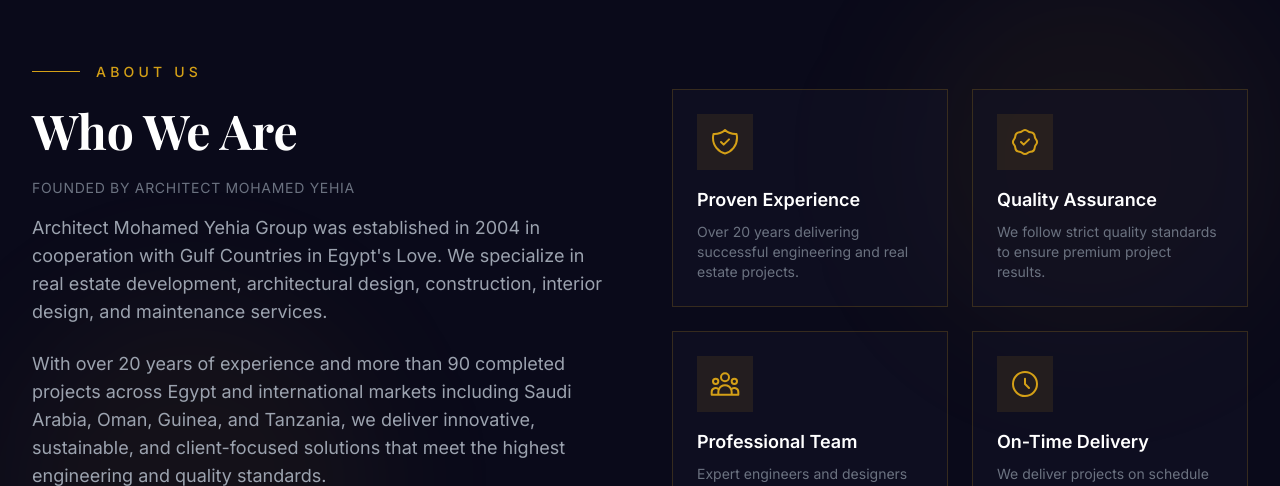
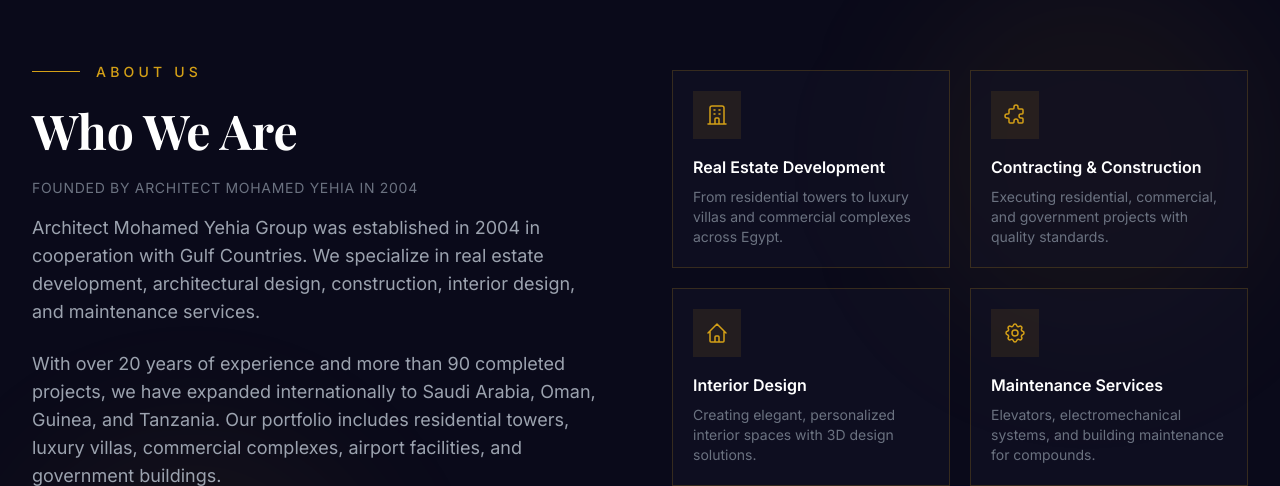
Before and after one commit to ahmedgfathy/coretrust, a React (Vite) app: page / in a window 1280 px wide. Shown: the part 2314-2800 px from the top of the page. Built offline with nearby package versions, Linux system fonts and the light colour scheme; the HTML template or start-up script is replaced by a standard one.

Commit message:
Update entire site with REAL data from PDF - 6 divisions, accurate history, real projects

```diff
--- a/src/components/About.tsx
+++ b/src/components/About.tsx
@@ -1,9 +1,11 @@
 const About = () => {
   const features = [
-    { title: 'Proven Experience', desc: 'Over 20 years delivering successful engineering and real estate projects.', icon: 'M9 12l2 2 4-4m5.618-4.016A11.955 11.955 0 0112 2.944a11.955 11.955 0 01-8.618 3.04A12.02 12.02 0 003 9c0 5.591 3.824 10.29 9 11.622 5.176-1.332 9-6.03 9-11.622 0-1.042-.133-2.052-.382-3.016z' },
-    { title: 'Quality Assurance', desc: 'We follow strict quality standards to ensure premium project results.', icon: 'M9 12l2 2 4-4M7.835 4.697a3.42 3.42 0 001.946-.806 3.403 3.403 0 014.438 0 3.42 3.42 0 001.946.806 3.42 3.42 0 013.138 3.138 3.403 3.403 0 00.806 1.946 3.42 3.42 0 010 4.438 3.403 3.403 0 00-.806 1.946 3.42 3.42 0 01-3.138 3.138 3.403 3.403 0 00-1.946.806 3.42 3.42 0 01-4.438 0 3.403 3.403 0 00-1.946-.806 3.42 3.42 0 01-3.138-3.138 3.403 3.403 0 00-.806-1.946 3.42 3.42 0 010-4.438 3.403 3.403 0 00.806-1.946 3.42 3.42 0 013.138-3.138z' },
-    { title: 'Professional Team', desc: 'Expert engineers and designers dedicated to excellence and innovation.', icon: 'M17 20h5v-2a3 3 0 00-5.356-1.857M17 20H7m10 0v-2c0-.656-.126-1.283-.356-1.857M7 20H2v-2a3 3 0 015.356-1.857M7 20v-2c0-.656.126-1.283.356-1.857m0 0a5.002 5.002 0 019.288 0M15 7a3 3 0 11-6 0 3 3 0 016 0zm6 3a2 2 0 11-4 0 2 2 0 014 0zM7 10a2 2 0 11-4 0 2 2 0 014 0z' },
-    { title: 'On-Time Delivery', desc: 'We deliver projects on schedule with full commitment and transparency.', icon: 'M12 8v4l3 3m6-3a9 9 0 11-18 0 9 9 0 0118 0z' },
+    { title: 'Real Estate Development', desc: 'From residential towers to luxury villas and commercial complexes across Egypt.', icon: 'M19 21V5a2 2 0 00-2-2H7a2 2 0 00-2 2v16m14 0h2m-2 0h-5m-9 0H3m2 0h5M9 7h1m-1 4h1m4-4h1m-1 4h1m-5 10v-5a1 1 0 011-1h2a1 1 0 011 1v5m-4 0h4' },
+    { title: 'Contracting & Construction', desc: 'Executing residential, commercial, and government projects with quality standards.', icon: 'M11 4a2 2 0 114 0v1a1 1 0 001 1h3a1 1 0 011 1v3a1 1 0 01-1 1h-1a2 2 0 100 4h1a1 1 0 011 1v3a1 1 0 01-1 1h-3a1 1 0 01-1-1v-1a2 2 0 10-4 0v1a1 1 0 01-1 1H7a1 1 0 01-1-1v-3a1 1 0 00-1-1H4a2 2 0 110-4h1a1 1 0 001-1V7a1 1 0 011-1h3a1 1 0 001-1V4z' },
+    { title: 'Interior Design', desc: 'Creating elegant, personalized interior spaces with 3D design solutions.', icon: 'M3 12l2-2m0 0l7-7 7 7M5 10v10a1 1 0 001 1h3m10-11l2 2m-2-2v10a1 1 0 01-1 1h-3m-6 0a1 1 0 001-1v-4a1 1 0 011-1h2a1 1 0 011 1v4a1 1 0 001 1m-6 0h6' },
+    { title: 'Maintenance Services', desc: 'Elevators, electromechanical systems, and building maintenance for compounds.', icon: 'M10.325 4.317c.426-1.756 2.924-1.756 3.35 0a1.724 1.724 0 002.573 1.066c1.543-.94 3.31.826 2.37 2.37a1.724 1.724 0 001.065 2.572c1.756.426 1.756 2.924 0 3.35a1.724 1.724 0 00-1.066 2.573c.94 1.543-.826 3.31-2.37 2.37a1.724 1.724 0 00-2.572 1.065c-.426 1.756-2.924 1.756-3.35 0a1.724 1.724 0 00-2.573-1.066c-1.543.94-3.31-.826-2.37-2.37a1.724 1.724 0 00-1.065-2.572c-1.756-.426-1.756-2.924 0-3.35a1.724 1.724 0 001.066-2.573c-.94-1.543.826-3.31 2.37-2.37.996.608 2.296.07 2.572-1.065z M15 12a3 3 0 11-6 0 3 3 0 016 0z' },
+    { title: 'Castings & Hardware', desc: 'Die cast castings, sand casting, and stamp manufacturing for industry.', icon: 'M19.428 15.428a2 2 0 00-1.022-.547l-2.387-.477a6 6 0 00-3.86.517l-.318.158a6 6 0 01-3.86.517L6.05 15.21a2 2 0 00-1.806.547M8 4h8l-1 1v5.172a2 2 0 00.586 1.414l5 5c1.26 1.26.367 3.414-1.415 3.414H4.828c-1.782 0-2.674-2.154-1.414-3.414l5-5A2 2 0 009 10.172V5L8 4z' },
+    { title: 'Aluminum Profiles', desc: 'Hot extrusion aluminum profiles in various sizes and surface treatments.', icon: 'M4 5a1 1 0 011-1h14a1 1 0 011 1v2a1 1 0 01-1 1H5a1 1 0 01-1-1V5zM4 13a1 1 0 011-1h6a1 1 0 011 1v6a1 1 0 01-1 1H5a1 1 0 01-1-1v-6zM16 13a1 1 0 011-1h2a1 1 0 011 1v6a1 1 0 01-1 1h-2a1 1 0 01-1-1v-6z' },
   ]
 
   return (
@@ -18,24 +20,27 @@ const About = () => {
               <span className="text-[#d4a017] text-[10px] sm:text-sm uppercase tracking-[0.2em] sm:tracking-[0.3em] font-medium">About Us</span>
             </div>
             <h2 className="text-3xl sm:text-4xl md:text-5xl font-bold text-white mb-4 sm:mb-6" style={{ fontFamily: 'Playfair Display, serif' }}>Who We Are</h2>
-            <p className="text-gray-500 text-xs sm:text-sm uppercase tracking-wider mb-3 sm:mb-4">Founded by Architect Mohamed Yehia</p>
+            <p className="text-gray-500 text-xs sm:text-sm uppercase tracking-wider mb-3 sm:mb-4">Founded by Architect Mohamed Yehia in 2004</p>
             <p className="text-gray-400 text-sm sm:text-base md:text-lg leading-relaxed mb-4 sm:mb-6">
-              Architect Mohamed Yehia Group was established in 2004 in cooperation with Gulf Countries in Egypt's Love. We specialize in real estate development, architectural design, construction, interior design, and maintenance services.
+              Architect Mohamed Yehia Group was established in 2004 in cooperation with Gulf Countries. We specialize in real estate development, architectural design, construction, interior design, and maintenance services.
+            </p>
+            <p className="text-gray-400 text-sm sm:text-base md:text-lg leading-relaxed mb-4 sm:mb-6">
+              With over 20 years of experience and more than 90 completed projects, we have expanded internationally to Saudi Arabia, Oman, Guinea, and Tanzania. Our portfolio includes residential towers, luxury villas, commercial complexes, airport facilities, and government buildings.
             </p>
             <p className="text-gray-400 text-sm sm:text-base md:text-lg leading-relaxed mb-6 sm:mb-8">
-              With over 20 years of experience and more than 90 completed projects across Egypt and international markets including Saudi Arabia, Oman, Guinea, and Tanzania, we deliver innovative, sustainable, and client-focused solutions that meet the highest engineering and quality standards.
+              We operate through 6 specialized divisions: Real Estate Development, Contracting & Construction, Interior Design, Maintenance Services, Castings & Hardware, and Aluminum Profiles.
             </p>
             <a href="#contact" className="btn-gold inline-block">Get Free Consultation</a>
           </div>
-          <div className="grid grid-cols-1 sm:grid-cols-2 gap-4 sm:gap-6">
+          <div className="grid grid-cols-1 sm:grid-cols-2 gap-4 sm:gap-5">
             {features.map((f, i) => (
-              <div key={i} className="bg-[#121226]/50 p-4 sm:p-6 border border-[#d4a017]/20 hover:border-[#d4a017]/50 transition-all duration-300 card-hover">
-                <div className="w-10 sm:w-12 lg:w-14 h-10 sm:h-12 lg:h-14 bg-[#d4a017]/10 flex items-center justify-center mb-3 sm:mb-4 text-[#d4a017]">
-                  <svg className="w-6 sm:w-7 lg:w-8 h-6 sm:h-7 lg:h-8" fill="none" stroke="currentColor" viewBox="0 0 24 24">
+              <div key={i} className="bg-[#121226]/50 p-4 sm:p-5 border border-[#d4a017]/20 hover:border-[#d4a017]/50 transition-all duration-300 card-hover">
+                <div className="w-10 sm:w-12 h-10 sm:h-12 bg-[#d4a017]/10 flex items-center justify-center mb-3 sm:mb-4 text-[#d4a017]">
+                  <svg className="w-5 sm:w-6 h-5 sm:h-6" fill="none" stroke="currentColor" viewBox="0 0 24 24">
                     <path strokeLinecap="round" strokeLinejoin="round" strokeWidth={1.5} d={f.icon} />
                   </svg>
                 </div>
-                <h3 className="text-white font-semibold text-sm sm:text-base lg:text-lg mb-1 sm:mb-2">{f.title}</h3>
+                <h3 className="text-white font-semibold text-sm sm:text-base mb-1 sm:mb-2">{f.title}</h3>
                 <p className="text-gray-500 text-xs sm:text-sm leading-relaxed">{f.desc}</p>
               </div>
             ))}
--- a/src/components/Services.tsx
+++ b/src/components/Services.tsx
@@ -1,8 +1,46 @@
 const services = [
-  { title: 'Real Estate Development', desc: 'Research, site evaluation, and development of distinctive properties with innovative design and sustainable construction methods.', icon: 'M19 21V5a2 2 0 00-2-2H7a2 2 0 00-2 2v16m14 0h2m-2 0h-5m-9 0H3m2 0h5M9 7h1m-1 4h1m4-4h1m-1 4h1m-5 10v-5a1 1 0 011-1h2a1 1 0 011 1v5m-4 0h4' },
-  { title: 'Interior Design & Execution', desc: 'Creating functional, elegant, and personalized interior spaces with 3D design solutions for residential and commercial projects.', icon: 'M3 12l2-2m0 0l7-7 7 7M5 10v10a1 1 0 001 1h3m10-11l2 2m-2-2v10a1 1 0 01-1 1h-3m-6 0a1 1 0 001-1v-4a1 1 0 011-1h2a1 1 0 011 1v4a1 1 0 001 1m-6 0h6' },
-  { title: 'Contracting & Construction', desc: 'Executing projects efficiently with quality materials and expert engineering supervision across residential, commercial, and industrial buildings.', icon: 'M11 4a2 2 0 114 0v1a1 1 0 001 1h3a1 1 0 011 1v3a1 1 0 01-1 1h-1a2 2 0 100 4h1a1 1 0 011 1v3a1 1 0 01-1 1h-3a1 1 0 01-1-1v-1a2 2 0 10-4 0v1a1 1 0 01-1 1H7a1 1 0 01-1-1v-3a1 1 0 00-1-1H4a2 2 0 110-4h1a1 1 0 001-1V7a1 1 0 011-1h3a1 1 0 001-1V4z' },
-  { title: 'Maintenance', desc: 'Providing comprehensive maintenance for residential compounds, commercial buildings, elevators, and electromechanical systems.', icon: 'M10.325 4.317c.426-1.756 2.924-1.756 3.35 0a1.724 1.724 0 002.573 1.066c1.543-.94 3.31.826 2.37 2.37a1.724 1.724 0 001.065 2.572c1.756.426 1.756 2.924 0 3.35a1.724 1.724 0 00-1.066 2.573c.94 1.543-.826 3.31-2.37 2.37a1.724 1.724 0 00-2.572 1.065c-.426 1.756-2.924 1.756-3.35 0a1.724 1.724 0 00-2.573-1.066c-1.543.94-3.31-.826-2.37-2.37a1.724 1.724 0 00-1.065-2.572c-1.756-.426-1.756-2.924 0-3.35a1.724 1.724 0 001.066-2.573c-.94-1.543.826-3.31 2.37-2.37.996.608 2.296.07 2.572-1.065z M15 12a3 3 0 11-6 0 3 3 0 016 0z' },
+  {
+    title: 'Real Estate Development',
+    titleAr: 'الاستثمار العقاري',
+    desc: 'Research, site evaluation, and development of distinctive properties. From residential towers to luxury villas and commercial complexes across Egypt.',
+    icon: 'M19 21V5a2 2 0 00-2-2H7a2 2 0 00-2 2v16m14 0h2m-2 0h-5m-9 0H3m2 0h5M9 7h1m-1 4h1m4-4h1m-1 4h1m-5 10v-5a1 1 0 011-1h2a1 1 0 011 1v5m-4 0h4',
+    projects: ['Sabbia Resort', 'Core Complex', 'La Nova Towers']
+  },
+  {
+    title: 'Contracting & Construction',
+    titleAr: 'المقاولات',
+    desc: 'Executing projects with quality materials and expert engineering. From residential buildings to government projects and infrastructure.',
+    icon: 'M11 4a2 2 0 114 0v1a1 1 0 001 1h3a1 1 0 011 1v3a1 1 0 01-1 1h-1a2 2 0 100 4h1a1 1 0 011 1v3a1 1 0 01-1 1h-3a1 1 0 01-1-1v-1a2 2 0 10-4 0v1a1 1 0 01-1 1H7a1 1 0 01-1-1v-3a1 1 0 00-1-1H4a2 2 0 110-4h1a1 1 0 001-1V7a1 1 0 011-1h3a1 1 0 001-1V4z',
+    projects: ['Agricultural Bank', 'Engineers Syndicate Club']
+  },
+  {
+    title: 'Interior Design & Execution',
+    titleAr: 'التصميم الداخلي',
+    desc: 'Creating functional, elegant, and personalized interior spaces with 3D design solutions for residential and commercial projects.',
+    icon: 'M3 12l2-2m0 0l7-7 7 7M5 10v10a1 1 0 001 1h3m10-11l2 2m-2-2v10a1 1 0 01-1 1h-3m-6 0a1 1 0 001-1v-4a1 1 0 011-1h2a1 1 0 011 1v4a1 1 0 001 1m-6 0h6',
+    projects: ['Golf West Villa', 'Nesreen Tafesh Center', 'Maadi Mall']
+  },
+  {
+    title: 'Maintenance Services',
+    titleAr: 'الصيانة',
+    desc: 'Comprehensive maintenance for residential compounds, elevators, electromechanical systems, and building facades.',
+    icon: 'M10.325 4.317c.426-1.756 2.924-1.756 3.35 0a1.724 1.724 0 002.573 1.066c1.543-.94 3.31.826 2.37 2.37a1.724 1.724 0 001.065 2.572c1.756.426 1.756 2.924 0 3.35a1.724 1.724 0 00-1.066 2.573c.94 1.543-.826 3.31-2.37 2.37a1.724 1.724 0 00-2.572 1.065c-.426 1.756-2.924 1.756-3.35 0a1.724 1.724 0 00-2.573-1.066c-1.543.94-3.31-.826-2.37-2.37a1.724 1.724 0 00-1.065-2.572c-1.756-.426-1.756-2.924 0-3.35a1.724 1.724 0 001.066-2.573c-.94-1.543.826-3.31 2.37-2.37.996.608 2.296.07 2.572-1.065z M15 12a3 3 0 11-6 0 3 3 0 016 0z',
+    projects: ['Asmarat Compound', 'Suez Governorate', 'Agricultural Bank']
+  },
+  {
+    title: 'Castings & Hardware',
+    titleAr: 'المسبوكات والخردوات',
+    desc: 'Production of die cast castings, sand casting, aluminum profiles, and stamp manufacturing for industrial applications.',
+    icon: 'M19.428 15.428a2 2 0 00-1.022-.547l-2.387-.477a6 6 0 00-3.86.517l-.318.158a6 6 0 01-3.86.517L6.05 15.21a2 2 0 00-1.806.547M8 4h8l-1 1v5.172a2 2 0 00.586 1.414l5 5c1.26 1.26.367 3.414-1.415 3.414H4.828c-1.782 0-2.674-2.154-1.414-3.414l5-5A2 2 0 009 10.172V5L8 4z',
+    projects: ['Die Cast Production', 'Aluminum Profiles', 'Stamp Manufacturing']
+  },
+  {
+    title: 'Aluminum Profiles',
+    titleAr: 'قطاعات الألومنيوم',
+    desc: 'Production of aluminum profiles by hot extrusion method in various sizes, shapes and surface treatment for architectural and industrial uses.',
+    icon: 'M4 5a1 1 0 011-1h14a1 1 0 011 1v2a1 1 0 01-1 1H5a1 1 0 01-1-1V5zM4 13a1 1 0 011-1h6a1 1 0 011 1v6a1 1 0 01-1 1H5a1 1 0 01-1-1v-6zM16 13a1 1 0 011-1h2a1 1 0 011 1v6a1 1 0 01-1 1h-2a1 1 0 01-1-1v-6z',
+    projects: ['Architectural Applications', 'Industrial Uses', 'Transportation']
+  },
 ]
 
 const Services = () => {
@@ -17,13 +55,14 @@ const Services = () => {
         <div className="text-center mb-10 sm:mb-14 lg:mb-16">
           <div className="flex items-center justify-center space-x-3 sm:space-x-4 mb-4 sm:mb-6">
             <div className="w-8 sm:w-12 h-px bg-[#d4a017]"></div>
-            <span className="text-[#d4a017] text-[10px] sm:text-sm uppercase tracking-[0.2em] sm:tracking-[0.3em] font-medium">Our Services</span>
+            <span className="text-[#d4a017] text-[10px] sm:text-sm uppercase tracking-[0.2em] sm:tracking-[0.3em] font-medium">Our Divisions</span>
             <div className="w-8 sm:w-12 h-px bg-[#d4a017]"></div>
           </div>
-          <h2 className="text-3xl sm:text-4xl md:text-5xl font-bold text-white mb-4 sm:mb-6" style={{ fontFamily: 'Playfair Display, serif' }}>Our Services</h2>
-          <p className="text-gray-400 text-sm sm:text-base md:text-lg max-w-2xl mx-auto px-4">Comprehensive real estate and engineering solutions through our specialized divisions.</p>
+          <h2 className="text-3xl sm:text-4xl md:text-5xl font-bold text-white mb-4 sm:mb-6" style={{ fontFamily: 'Playfair Display, serif' }}>Our Divisions</h2>
+          <p className="text-gray-400 text-sm sm:text-base md:text-lg max-w-3xl mx-auto px-4">A multidisciplinary company with 6 specialized divisions serving Egypt and international markets since 2004.</p>
         </div>
-        <div className="grid grid-cols-1 sm:grid-cols-2 lg:grid-cols-4 gap-4 sm:gap-6 lg:gap-8">
+
+        <div className="grid grid-cols-1 sm:grid-cols-2 lg:grid-cols-3 gap-4 sm:gap-6 lg:gap-8">
           {services.map((s, i) => (
             <div key={i} className="group bg-[#121226]/50 border border-[#d4a017]/20 p-5 sm:p-6 lg:p-8 hover:border-[#d4a017]/50 transition-all duration-500 card-hover relative overflow-hidden">
               <div className="absolute inset-0 bg-gradient-to-br from-[#d4a017]/5 to-transparent opacity-0 group-hover:opacity-100 transition-opacity duration-500"></div>
@@ -33,8 +72,14 @@ const Services = () => {
                     <path strokeLinecap="round" strokeLinejoin="round" strokeWidth={1.5} d={s.icon} />
                   </svg>
                 </div>
-                <h3 className="text-white text-base sm:text-lg lg:text-xl font-semibold mb-2 sm:mb-3 lg:mb-4" style={{ fontFamily: 'Playfair Display, serif' }}>{s.title}</h3>
-                <p className="text-gray-500 text-xs sm:text-sm leading-relaxed">{s.desc}</p>
+                <h3 className="text-white text-base sm:text-lg lg:text-xl font-semibold mb-1 sm:mb-2" style={{ fontFamily: 'Playfair Display, serif' }}>{s.title}</h3>
+                <p className="text-[#d4a017] text-xs sm:text-sm mb-2 sm:mb-3">{s.titleAr}</p>
+                <p className="text-gray-500 text-xs sm:text-sm leading-relaxed mb-3 sm:mb-4">{s.desc}</p>
+                <div className="flex flex-wrap gap-1.5 sm:gap-2">
+                  {s.projects.map((p, j) => (
+                    <span key={j} className="text-[10px] sm:text-xs px-2 py-1 bg-[#d4a017]/10 text-[#d4a017] border border-[#d4a017]/20">{p}</span>
+                  ))}
+                </div>
               </div>
               <div className="absolute top-0 right-0 w-6 sm:w-7 lg:w-8 h-6 sm:h-7 lg:h-8 border-t border-r border-[#d4a017]/30 group-hover:border-[#d4a017]/60 transition-colors duration-300"></div>
               <div className="absolute bottom-0 left-0 w-6 sm:w-7 lg:w-8 h-6 sm:h-7 lg:h-8 border-b border-l border-[#d4a017]/30 group-hover:border-[#d4a017]/60 transition-colors duration-300"></div>
--- a/src/components/Timeline.tsx
+++ b/src/components/Timeline.tsx
@@ -1,10 +1,46 @@
 const events = [
-  { year: '2004', title: 'Company Founded', desc: 'Started with 8 residential towers in Alexandria and 7 residential towers in Cairo.' },
-  { year: '2006', title: 'Expansion Phase', desc: 'Completed 20 projects including villas and residential buildings. Started 3 residential buildings in Hurghada.' },
-  { year: '2008', title: 'Fifth Settlement Projects', desc: 'Executing villas in El-Nakhel compound and multiple apartment buildings in Fifth Settlement, New Cairo.' },
-  { year: '2012', title: 'Government Projects', desc: 'Executed buildings in Nasr City and residential projects across Cairo and Obour City.' },
-  { year: '2016', title: 'International Projects', desc: 'VIP Lounge in Conakry International Airport, Guinea and Parking Lot in Julius Nyerere Airport, Tanzania.' },
-  { year: '2024', title: 'Current Projects', desc: 'Holistic Center in Al-Reef Al-Europi, Villa designs in Golf West, Commercial mall in Maadi.' },
+  {
+    year: '2004',
+    title: 'Company Founded',
+    desc: 'Started with 8 residential towers in Alexandria and 7 residential towers in Cairo. Established in cooperation with Gulf Countries.',
+    projects: ['8 Towers - Alexandria', '7 Towers - Cairo']
+  },
+  {
+    year: '2006-2010',
+    title: 'Fifth Settlement Expansion',
+    desc: 'Executed luxury villas and residential buildings in Fifth Settlement compounds including El-Nakheel, El-Yasmeen, and Abo Al-Houl.',
+    projects: ['Villas El-Nakheel', 'Buildings El-Yasmeen', 'Abo Al-Houl Towers']
+  },
+  {
+    year: '2011-2015',
+    title: 'Major Urban Projects',
+    desc: 'Completed buildings in Obour City, Nasr City, and El-Waha. Built 3 residential towers in El-Waha and multiple buildings in Nasr City.',
+    projects: ['Obour City Buildings', 'Nasr City Towers', 'El-Waha Complex']
+  },
+  {
+    year: '2016-2017',
+    title: 'International Expansion',
+    desc: 'Expanded to Africa with VIP Lounge in Conakry International Airport, Guinea and Parking Lot in Julius Nyerere Airport, Tanzania.',
+    projects: ['Conakry VIP Lounge', 'Tanzania Parking']
+  },
+  {
+    year: '2018-2019',
+    title: 'Government & Infrastructure',
+    desc: 'Executed social housing project for Engineering Authority of Armed Forces and gas station construction.',
+    projects: ['Armed Forces Housing', 'Watanya Gas Station']
+  },
+  {
+    year: '2020-2021',
+    title: 'Maintenance & Renovation',
+    desc: 'Major renovation projects including Agricultural Bank branches, Suez Governorate buildings, and Asmarat Compound maintenance.',
+    projects: ['Agricultural Bank', 'Suez Renovation', 'Asmarat Maintenance']
+  },
+  {
+    year: '2022-Present',
+    title: 'Current Major Projects',
+    desc: 'Executing Sabbia Resort in Marsa Matrouh, Core Complex in Autostrad, La Nova Towers, and design solutions for multiple projects.',
+    projects: ['Sabbia Resort', 'Core Complex', 'La Nova Towers']
+  },
 ]
 
 const Timeline = () => {
@@ -17,11 +53,11 @@ const Timeline = () => {
             <span className="text-[#d4a017] text-[10px] sm:text-sm uppercase tracking-[0.2em] sm:tracking-[0.3em] font-medium">Our Journey</span>
             <div className="w-8 sm:w-12 h-px bg-[#d4a017]"></div>
           </div>
-          <h2 className="text-3xl sm:text-4xl md:text-5xl font-bold text-white mb-4 sm:mb-6" style={{ fontFamily: 'Playfair Display, serif' }}>Our Rich Company History</h2>
-          <p className="text-gray-400 text-sm sm:text-base md:text-lg max-w-2xl mx-auto px-4">From 2004, we have completed 90+ projects across Egypt and beyond, delivering innovative solutions and sustainable designs.</p>
+          <h2 className="text-3xl sm:text-4xl md:text-5xl font-bold text-white mb-4 sm:mb-6" style={{ fontFamily: 'Playfair Display, serif' }}>Our Company History</h2>
+          <p className="text-gray-400 text-sm sm:text-base md:text-lg max-w-2xl mx-auto px-4">From 2004 to present, over 90 projects across Egypt and international markets.</p>
         </div>
 
-        {/* Desktop Timeline - Horizontal alternating */}
+        {/* Desktop Timeline */}
         <div className="hidden lg:block relative">
           <div className="absolute left-1/2 transform -translate-x-1/2 w-px h-full bg-gradient-to-b from-[#d4a017]/50 via-[#d4a017] to-[#d4a017]/50"></div>
           <div className="space-y-12">
@@ -31,7 +67,12 @@ const Timeline = () => {
                   <div className="bg-[#121226]/50 border border-[#d4a017]/20 p-6 hover:border-[#d4a017]/50 transition-all duration-300">
                     <span className="text-[#d4a017] text-2xl font-bold" style={{ fontFamily: 'Playfair Display, serif' }}>{e.year}</span>
                     <h3 className="text-white text-xl font-semibold mt-2 mb-3">{e.title}</h3>
-                    <p className="text-gray-500 text-sm">{e.desc}</p>
+                    <p className="text-gray-500 text-sm mb-3">{e.desc}</p>
+                    <div className={`flex flex-wrap gap-2 ${i % 2 === 0 ? 'justify-end' : 'justify-start'}`}>
+                      {e.projects.map((p, j) => (
+                        <span key={j} className="text-xs px-2 py-1 bg-[#d4a017]/10 text-[#d4a017] border border-[#d4a017]/20">{p}</span>
+                      ))}
+                    </div>
                   </div>
                 </div>
                 <div className="absolute left-1/2 transform -translate-x-1/2 w-4 h-4 bg-[#d4a017] rounded-full border-4 border-[#0f0f22] z-10"></div>
@@ -41,7 +82,7 @@ const Timeline = () => {
           </div>
         </div>
 
-        {/* Mobile/Tablet Timeline - Vertical */}
+        {/* Mobile/Tablet Timeline */}
         <div className="lg:hidden relative">
           <div className="absolute left-4 sm:left-6 top-0 bottom-0 w-px bg-gradient-to-b from-[#d4a017]/50 via-[#d4a017] to-[#d4a017]/50"></div>
           <div className="space-y-6 sm:space-y-8">
@@ -51,7 +92,12 @@ const Timeline = () => {
                 <div className="bg-[#121226]/50 border border-[#d4a017]/20 p-4 sm:p-5 hover:border-[#d4a017]/50 transition-all duration-300">
                   <span className="text-[#d4a017] text-xl sm:text-2xl font-bold" style={{ fontFamily: 'Playfair Display, serif' }}>{e.year}</span>
                   <h3 className="text-white text-base sm:text-lg font-semibold mt-1 sm:mt-2 mb-2 sm:mb-3">{e.title}</h3>
-                  <p className="text-gray-500 text-xs sm:text-sm leading-relaxed">{e.desc}</p>
+                  <p className="text-gray-500 text-xs sm:text-sm leading-relaxed mb-3">{e.desc}</p>
+                  <div className="flex flex-wrap gap-1.5 sm:gap-2">
+                    {e.projects.map((p, j) => (
+                      <span key={j} className="text-[10px] sm:text-xs px-2 py-1 bg-[#d4a017]/10 text-[#d4a017] border border-[#d4a017]/20">{p}</span>
+                    ))}
+                  </div>
                 </div>
               </div>
             ))}
```
Also changed, not shown: src/components/Hero.tsx (+5 -5 lines).
